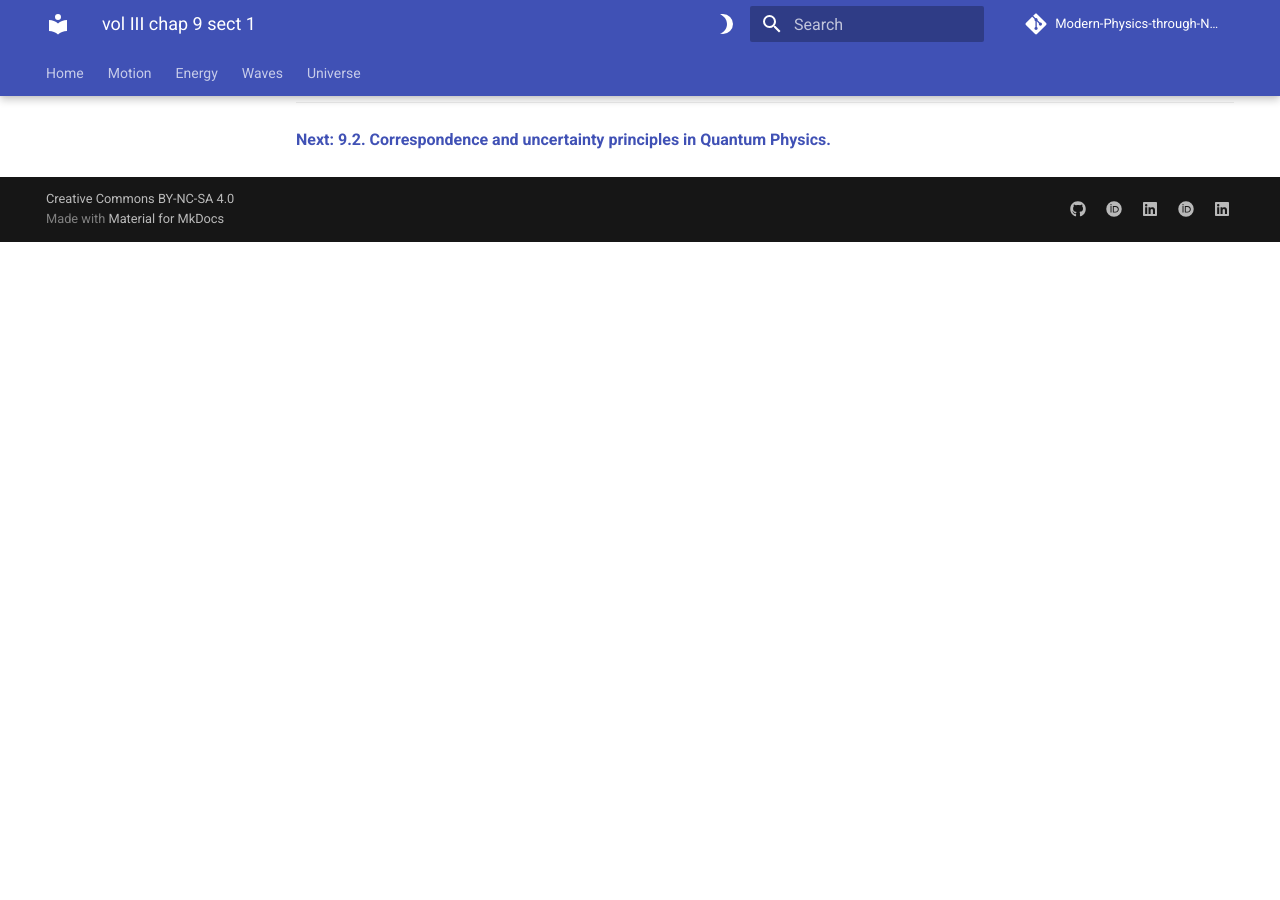
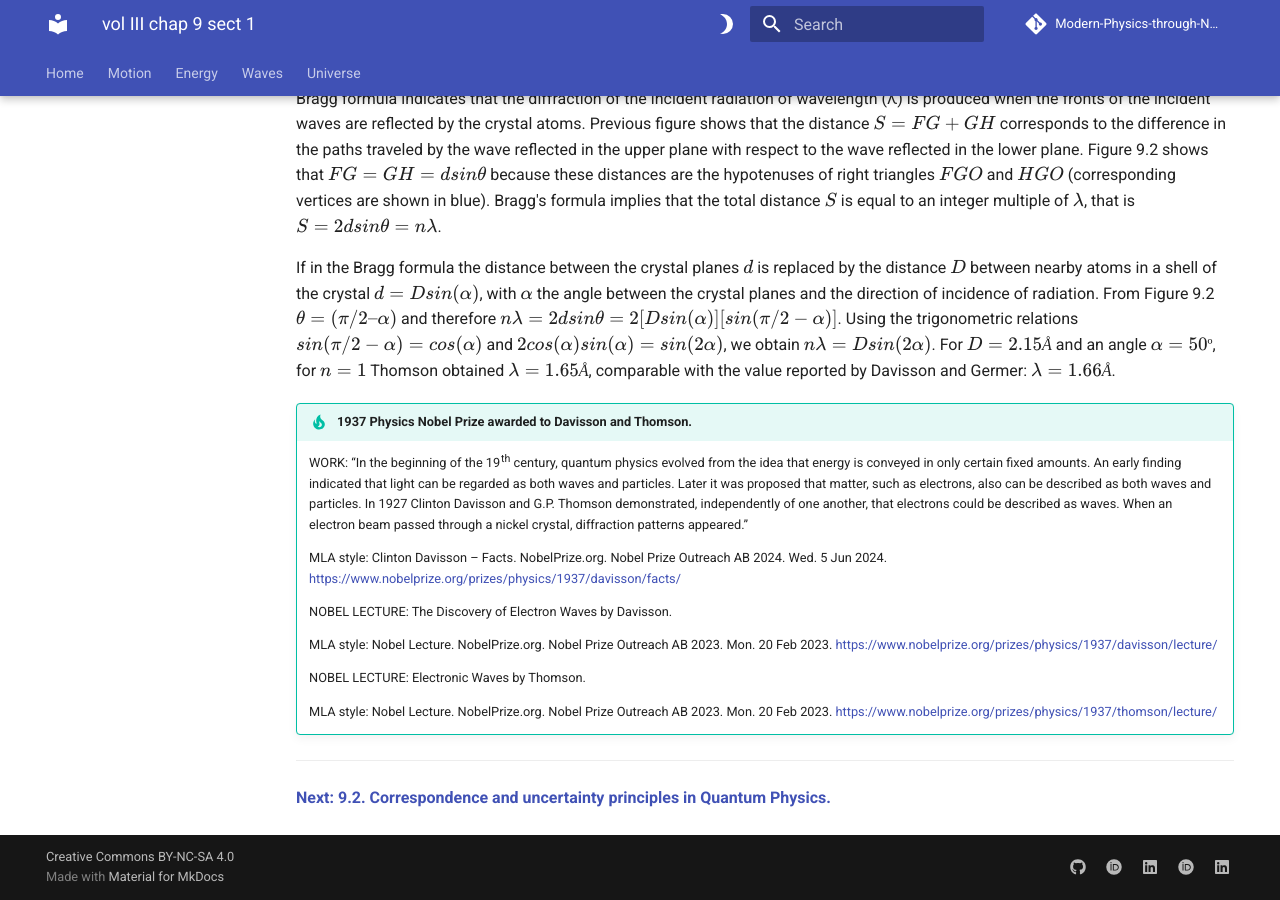
Before and after one commit to modphysnobel/modphysnobel.github.io, an MkDocs documentation site: the page built from docs/vol-III/vol-III-chap-9-sect-1.md, in a window 1280 px wide and 900 px high, scrolled down 4704 px. Built offline with MkDocs 1.6.1 and Material for MkDocs 9.7.7, drawn with Linux system fonts in a browser that asks for light colours; some web fonts are replaced; comment, search, counter and statistics services are not loaded; before the commit the page ends 4946 px from its top, so only the background shows below that; some of the changed text lies outside the part shown.

Commit message:
Update vol-III-chap-9-sect-1.md

```diff
--- a/docs/vol-III/vol-III-chap-9-sect-1.md
+++ b/docs/vol-III/vol-III-chap-9-sect-1.md
@@ -38,6 +38,7 @@
 ## 9.1. From a theoretical proposition to an experimental demonstration.
 
 The quantization relationship $E = nhν$ connects the concept of energy ($E$), characteristic of particles, with frequency ($ν$) which is a typically wave property. The constant of proportionality is Planck's constant $h$, of the order of $10^{-27}$ erg.sec. The equation proposed by de Broglie $p = h/λ$ also connects a corpuscular property, the linear momentum (p), with a wave property, the wavelength (λ); again, the constant of proportionality is $h$. The equation $E = nhν$ refers to the quantization of energy and the equation $p = h/ λ$ concerns matter waves.
+
 
 ### The de Broglie hypothesis.
 
@@ -172,6 +173,16 @@
 (Source: taken from Table 2.1 (p. 65) in French and Taylor (1978).)
 </center>
 
+!!! tip "1929 Physics Nobel Prize awarded to de Broglie."
+
+    WORK: “In the beginning of the 20th century, quantum physics evolved from the idea that energy is conveyed in only certain fixed amounts. An early finding indicated that light can be regarded as both waves and particles. In 1924 Louis de Broglie introduced the idea that particles, such as electrons, could be described not only as particles but also as waves. This was substantiated by the way streams of electrons were reflected against crystals and spread through thin metal foils. The idea had great significance for the continued evolution of quantum mechanics.”
+
+    MLA style: Louis de Broglie – Facts. NobelPrize.org. Nobel Prize Outreach AB 2024. Wed. 5 Jun 2024. <https://www.nobelprize.org/prizes/physics/1929/broglie/facts/>
+
+    NOBEL LECTURE: *The Wave Nature of the Electron*.
+
+    MLA style: Louis de Broglie – Nobel Lecture. NobelPrize.org. Nobel Prize Outreach AB 2023. Tue. 21 Feb 2023. https://www.nobelprize.org/prizes/physics/1929/broglie/lecture/
+
 
 ### Electron diffraction.
 
@@ -211,6 +222,21 @@
 
 If in the Bragg formula the distance between the crystal planes $d$ is replaced by the distance $D$ between nearby atoms in a shell of the crystal $d = Dsin(α)$, with $α$ the angle between the crystal planes and the direction of incidence of radiation. From Figure 9.2 $θ = (π/2 – α)$ and therefore $nλ =2dsinθ = 2[Dsin(α)][sin(π/2 - α)]$. Using the trigonometric relations $sin(π/2 - α) = cos(α)$ and $2cos(α)sin(α) = sin(2α)$, we  obtain  $nλ = Dsin(2α)$. For $D = 2.15 Å$ and an angle $α = 50º$, for $n = 1$ Thomson obtained $λ =1.65 Å$, comparable with the value reported by Davisson and Germer:  $λ =1.66 Å$.
 
+!!! tip "1937 Physics Nobel Prize awarded to Davisson and Thomson."
+
+    WORK: “In the beginning of the 19th century, quantum physics evolved from the idea that energy is conveyed in only certain fixed amounts. An early finding indicated that light can be regarded as both waves and particles. Later it was proposed that matter, such as electrons, also can be described as both waves and particles. In 1927 Clinton Davisson and G.P. Thomson demonstrated, independently of one another, that electrons could be described as waves. When an electron beam passed through a nickel crystal, diffraction patterns appeared.”
+
+    MLA style: Clinton Davisson – Facts. NobelPrize.org. Nobel Prize Outreach AB 2024. Wed. 5 Jun 2024. <https://www.nobelprize.org/prizes/physics/1937/davisson/facts/>
+
+    NOBEL LECTURE: The Discovery of Electron Waves by Davisson.
+
+    MLA style: Nobel Lecture. NobelPrize.org. Nobel Prize Outreach AB 2023. Mon. 20 Feb 2023. https://www.nobelprize.org/prizes/physics/1937/davisson/lecture/
+
+    NOBEL LECTURE: Electronic Waves by Thomson.
+
+    MLA style: Nobel Lecture. NobelPrize.org. Nobel Prize Outreach AB 2023. Mon. 20 Feb 2023. https://www.nobelprize.org/prizes/physics/1937/thomson/lecture/
+
+
 ***
 
 [**Next: 9.2. Correspondence and uncertainty principles in Quantum Physics.**](./vol-III-chap-9-sect-2.md)
```
